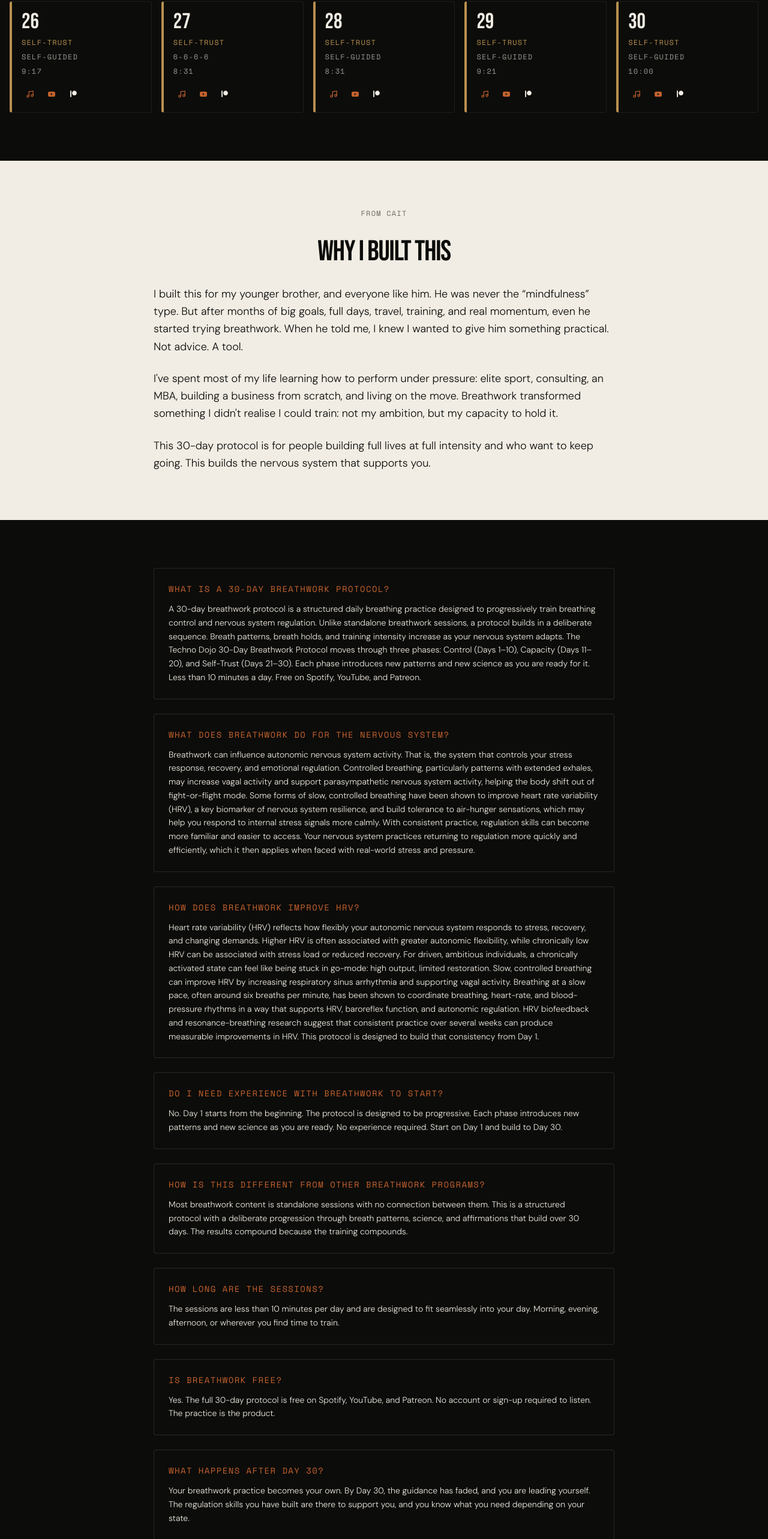
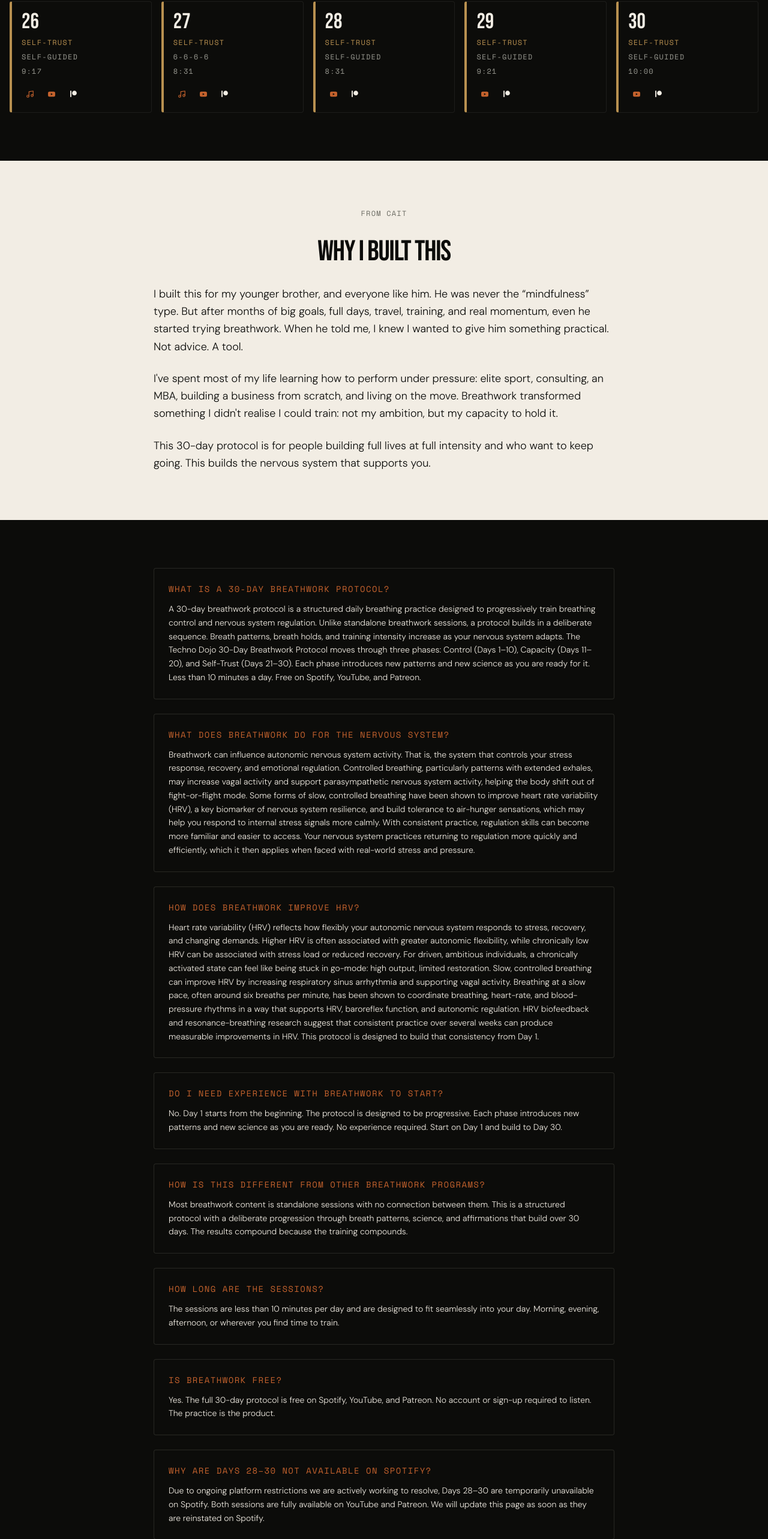
Before and after one commit to caitgallacher/techno-dojo, a Next.js app in the folder b_6NyQXItn2sl/: page /breathwork in a window 1280 px wide. Shown: the part 3217-5783 px from the top of the page at 60% size. Built offline with nearby package versions, Linux system fonts and the light colour scheme.

Commit message:
day 28 links and null spotify condition

```diff
--- a/b_6NyQXItn2sl/app/breathwork/page.tsx
+++ b/b_6NyQXItn2sl/app/breathwork/page.tsx
@@ -119,11 +119,17 @@ const days = [
     youtube: 'https://youtu.be/PjkUbELaGtY',
     patreon: 'https://www.patreon.com/thetechnodojo/posts/day-27-active-30-162582362' },
   { day: 28, phase: 'SELF-TRUST', pattern: 'SELF-GUIDED', duration: '8:31',
-    spotify: SPOTIFY_SHOW, youtube: 'https://youtu.be/0C4sEpaShc8', patreon: PATREON_GENERAL },
+    spotify: null,
+    youtube: 'https://youtu.be/0C4sEpaShc8',
+    patreon: 'https://www.patreon.com/thetechnodojo/posts/day-28-unguided-162582400' },
   { day: 29, phase: 'SELF-TRUST', pattern: 'SELF-GUIDED', duration: '9:21',
-    spotify: SPOTIFY_SHOW, youtube: 'https://youtu.be/TN2OhJ2U2Rw', patreon: PATREON_GENERAL },
+    spotify: null,
+    youtube: 'https://youtu.be/TN2OhJ2U2Rw',
+    patreon: PATREON_GENERAL },
   { day: 30, phase: 'SELF-TRUST', pattern: 'SELF-GUIDED', duration: '10:00',
-    spotify: SPOTIFY_SHOW, youtube: 'https://youtu.be/IZQODmGrlKU', patreon: PATREON_GENERAL },
+    spotify: null,
+    youtube: 'https://youtu.be/IZQODmGrlKU',
+    patreon: PATREON_GENERAL },
 ]
 
 const phaseColor = {
@@ -146,6 +152,7 @@ const faqItems = [
   { q: 'How is this different from other breathwork programs?', a: 'Most breathwork content is standalone sessions with no connection between them. This is a structured protocol with a deliberate progression through breath patterns, science, and affirmations that build over 30 days. The results compound because the training compounds.' },
   { q: 'How long are the sessions?', a: 'The sessions are less than 10 minutes per day and are designed to fit seamlessly into your day. Morning, evening, afternoon, or wherever you find time to train.' },
   { q: 'Is breathwork free?', a: 'Yes. The full 30-day protocol is free on Spotify, YouTube, and Patreon. No account or sign-up required to listen. The practice is the product.' },
+  { q: 'Why are Days 28–30 not available on Spotify?', a: 'Due to ongoing platform restrictions we are actively working to resolve, Days 28–30 are temporarily unavailable on Spotify. Both sessions are fully available on YouTube and Patreon. We will update this page as soon as they are reinstated on Spotify.' },
   { q: 'What happens after Day 30?', a: 'Your breathwork practice becomes your own. By Day 30, the guidance has faded, and you are leading yourself. The regulation skills you have built are there to support you, and you know what you need depending on your state.' },
   { q: 'Is breathwork safe for everyone?', a: 'This protocol is designed to be gentle and beginner-friendly, but breathwork is not one-size-fits-all. If you are pregnant, have a heart condition, epilepsy, severe anxiety or panic symptoms, respiratory issues, or any medical condition that could be affected by breath holds or changes in breathing, consult a qualified healthcare professional before practicing. Never practice breathwork while driving, in water, or in any situation where dizziness could put you at risk.' },
 ]
@@ -235,11 +242,10 @@ export default function BreathworkPage() {
         </div>
       </section>
 
-      {/* THREE PHASES — updated to phase-coloured cards */}
+      {/* THREE PHASES */}
       <section className="bg-obsidian py-20 px-4">
         <div className="max-w-6xl mx-auto">
           <div className="grid grid-cols-1 md:grid-cols-3 gap-6">
-            {/* Phase 1 — Bone */}
             <div className="border-l-4 border-l-[#F2EDE4] border border-stone/20 rounded-sm p-8 bg-obsidian/50">
               <p className="font-space-mono text-[#9A9A92] text-xs tracking-widest uppercase mb-2">PHASE 1</p>
               <h2 className="font-bebas text-[#F2EDE4] text-4xl sm:text-5xl tracking-tight mb-2">CONTROL</h2>
@@ -248,7 +254,6 @@ export default function BreathworkPage() {
                 You learn to regulate. You build the foundation everything else stands on.
               </p>
             </div>
-            {/* Phase 2 — Clay */}
             <div className="border-l-4 border-l-[#C4622D] border border-stone/20 rounded-sm p-8 bg-obsidian/50">
               <p className="font-space-mono text-[#9A9A92] text-xs tracking-widest uppercase mb-2">PHASE 2</p>
               <h2 className="font-bebas text-[#C4622D] text-4xl sm:text-5xl tracking-tight mb-2">CAPACITY</h2>
@@ -257,7 +262,6 @@ export default function BreathworkPage() {
                 You find out how far your range actually goes. Your body&apos;s stress signals get louder, and you stay regulated anyway.
               </p>
             </div>
-            {/* Phase 3 — Gold */}
             <div className="border-l-4 border-l-[#B89050] border border-stone/20 rounded-sm p-8 bg-obsidian/50">
               <p className="font-space-mono text-[#9A9A92] text-xs tracking-widest uppercase mb-2">PHASE 3</p>
               <h2 className="font-bebas text-[#B89050] text-4xl sm:text-5xl tracking-tight mb-2">SELF-TRUST</h2>
@@ -296,10 +300,12 @@ export default function BreathworkPage() {
                   <p className="font-space-mono text-[#9A9A92] text-xs tracking-widest uppercase">{pattern}</p>
                   <p className="font-space-mono text-[#9A9A92] text-xs tracking-widest uppercase">{duration}</p>
                   <div className="flex gap-2 mt-auto pt-2">
+                    {spotify && (
                       <a href={spotify} target="_blank" rel="noopener noreferrer"
                         className="inline-flex items-center justify-center w-7 h-7 rounded hover:bg-stone/10 transition-colors" title="Listen on Spotify">
                         <Music size={14} className="text-clay" />
                       </a>
+                    )}
                     <a href={youtube} target="_blank" rel="noopener noreferrer"
                       className="inline-flex items-center justify-center w-7 h-7 rounded hover:bg-stone/10 transition-colors" title="Watch on YouTube">
                       <svg className="w-3 h-3 text-clay" fill="currentColor" viewBox="0 0 24 24">
@@ -345,11 +351,9 @@ export default function BreathworkPage() {
         </div>
       </section>
 
-      {/* EMAIL CAPTURE */}
       <div id="email-capture">
         <EmailSubscribe />
       </div>
-
       <Footer />
     </main>
   )
```
Lines whose indentation alone changed are shown as unchanged.
